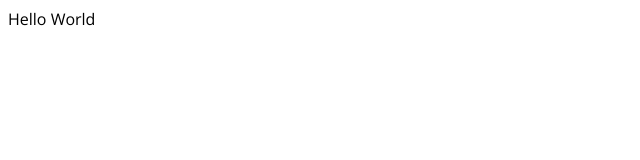
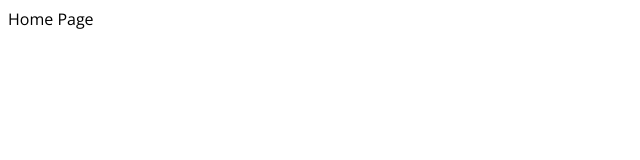
Before and after one commit to julia-joseph/next-learn, a Next.js app: page / in a window 1280 px wide. Shown: the top 160 px of the page, without its empty margins (0-640 px from the left). Built offline with nearby package versions, Linux system fonts and the light colour scheme.

Commit message:
changing content of home page

```diff
--- a/pages/index.js
+++ b/pages/index.js
@@ -1,7 +1,7 @@
 const HomePage = () => {
     return (
         <div>
-            Hello World
+            Home Page
         </div>
     )
 }
```
